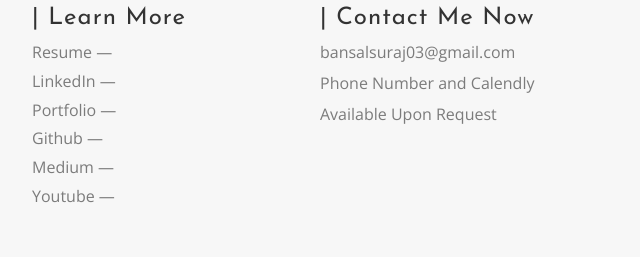
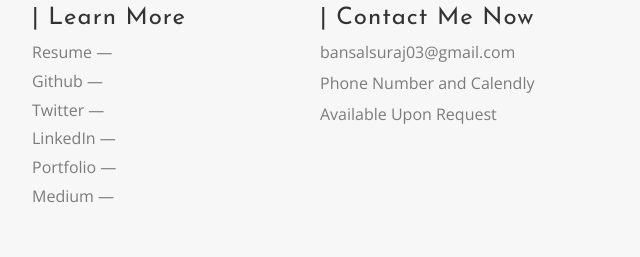
Before and after one commit to Suraj-Bansal/Suraj-Bansal.github.io, a plain HTML site: page index.html in a window 1280 px wide. Shown: the part 4155-4412 px from the top of the page, 623-1263 px from the left. Drawn offline with nearby package versions, Linux system fonts and the light colour scheme; some packages are replaced by stand-ins of ours; animation ran at ten frames a second; a script that the page names is missing.

Commit message:
Update index.html

```diff
--- a/index.html
+++ b/index.html
@@ -412,11 +412,11 @@
 						<h3>| Learn More</h3>
 						<p>
 							<a href="assets/resume/SurajResume.pdf" class="text-black-50"target="_blank">Resume —</a> <br>
+							<a href="https://github.com/Suraj-Bansal" class="text-black-50" target="_blank">Github —</a> <br>
+							<a href="https://twitter.com/SurajBansal2003" class="text-black-50" target="_blank">Twitter —</a> <br>
 							<a href="https://www.linkedin.com/in/suraj-bansal/" class="text-black-50" target="_blank">LinkedIn —</a> <br>
 							<a href="https://tks.life/profile/suraj.bansal" class="text-black-50" target="_blank">Portfolio —</a> <br>
-							<a href="https://github.com/Suraj-Bansal" class="text-black-50" target="_blank">Github —</a> <br>
 							<a href="https://medium.com/@bansalsuraj03" class="text-black-50" target="_blank">Medium —</a> <br>
-							<a href="https://www.youtube.com/channel/UCxDCH862Hve_R8O47qK2WbA?view_as=subscriber" class="text-black-50" target="_blank">Youtube —</a> <br>
 						</p>
 
 					</div>
```
